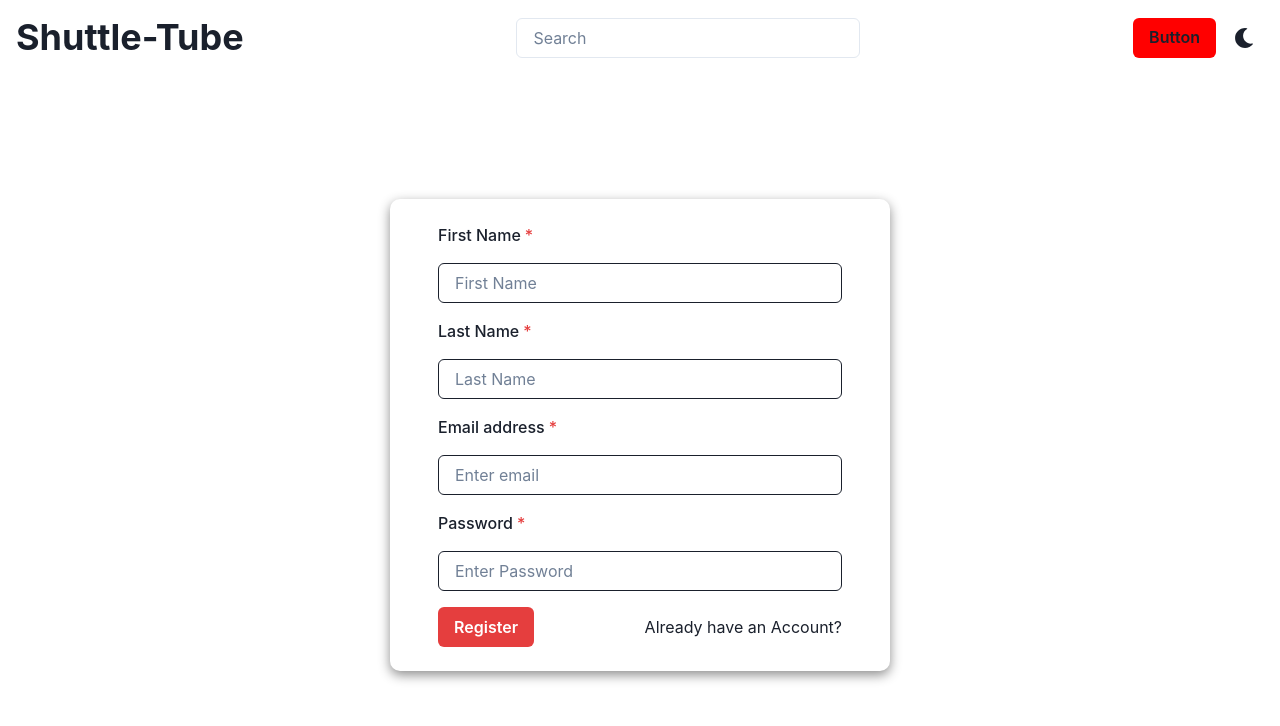
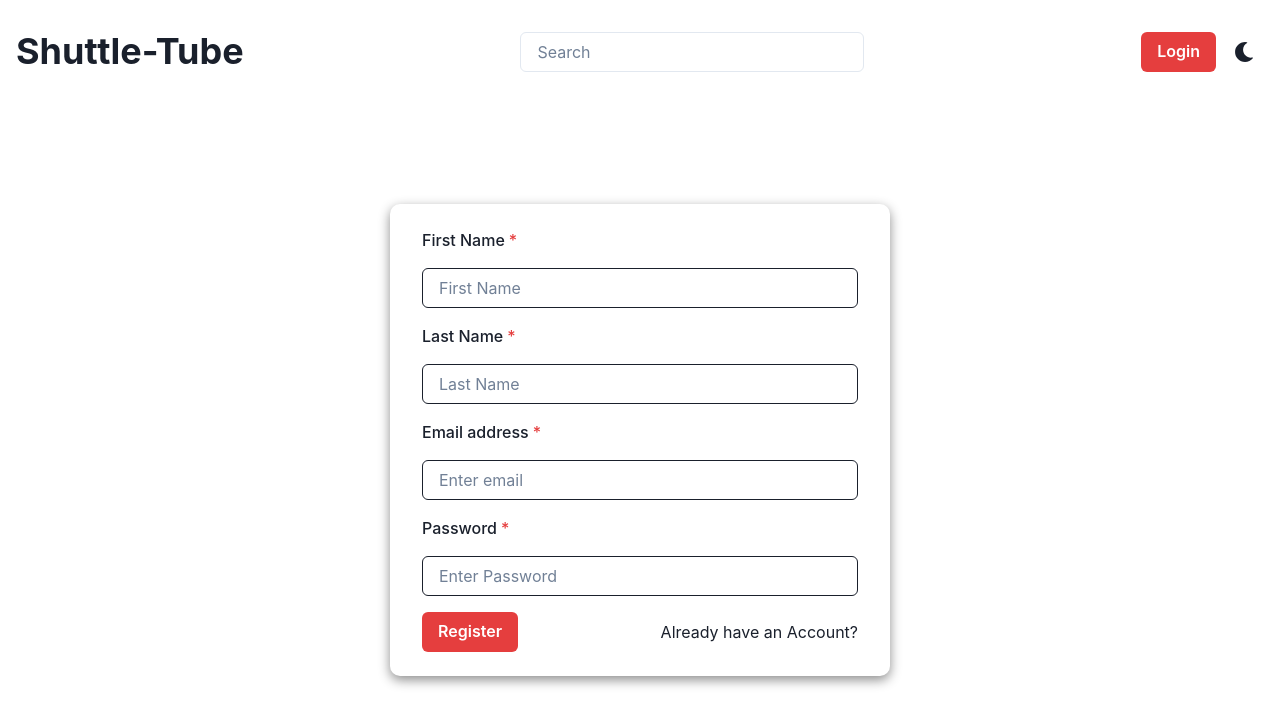
Before and after one commit to bishnoimukesh/shuttle-tube, a React (Create React App) app: page /signup in a window 1280 px wide. Shown: the top 726 px of the page. Built offline with nearby package versions, Linux system fonts and the light colour scheme; no server answers; what miragejs would draw is missing.

Commit message:
fix:- layout

```diff
--- a/src/components/Navbar.jsx
+++ b/src/components/Navbar.jsx
@@ -11,8 +11,12 @@ const Navbar = () => {
             </Box>
             <Input htmlSize={26} width='auto' placeholder="Search" onChange={(e) => VideoDispatch({ type: "FILTER_BY_SEARCH", payload: e.target.value })} />
             <Box display="flex" alignItems="center">
-                <Button bg="red" size="md">
-                    Button
+                <Button
+                    type={"submit"}
+                    colorScheme={"red"}
+                    my={"4"}
+                >
+                    Login
                 </Button>
                 <ColorModeSwitcher fontSize="xl" />
             </Box>
--- a/src/pages/Login.jsx
+++ b/src/pages/Login.jsx
@@ -8,7 +8,7 @@ const Login = () => {
     return (
         <>
             <Navbar/>
-            <Box display={"flex"} justifyContent={"center"} alignItems={'center'} h={'88vh'} >
+            <Box display={"flex"} justifyContent={"center"} alignItems={'center'} h={'80vh'} >
             <FormControl maxWidth={'400'} mx={'2'} isRequired
             boxShadow="0 4px 12px 0 rgba(0, 0, 0, 0.45)"
             border={'20px'} p={'8'} borderRadius={'10'}>
--- a/src/pages/SignUp.jsx
+++ b/src/pages/SignUp.jsx
@@ -8,10 +8,10 @@ const SignUp = () => {
     return (
         <>
         <Navbar/>
-        <Box display={'flex'} justifyContent={'center'} alignItems={'center'} my={'4'} h={'86vh'}>
+        <Box display={'flex'} justifyContent={'center'} alignItems={'center'} my={'4'} h={'80vh'}>
         <FormControl maxWidth={'500'} mx={'2'} isRequired
             boxShadow="0 4px 12px 0 rgba(0, 0, 0, 0.45)"
-            border={'20px'} px={'12'} py={'2'} borderRadius={'10'}>
+            border={'20px'} px={'8'} py={'2'} borderRadius={'10'}>
             <FormLabel htmlFor={"firstName"} my={"4"}>
             First Name
             </FormLabel>
```
